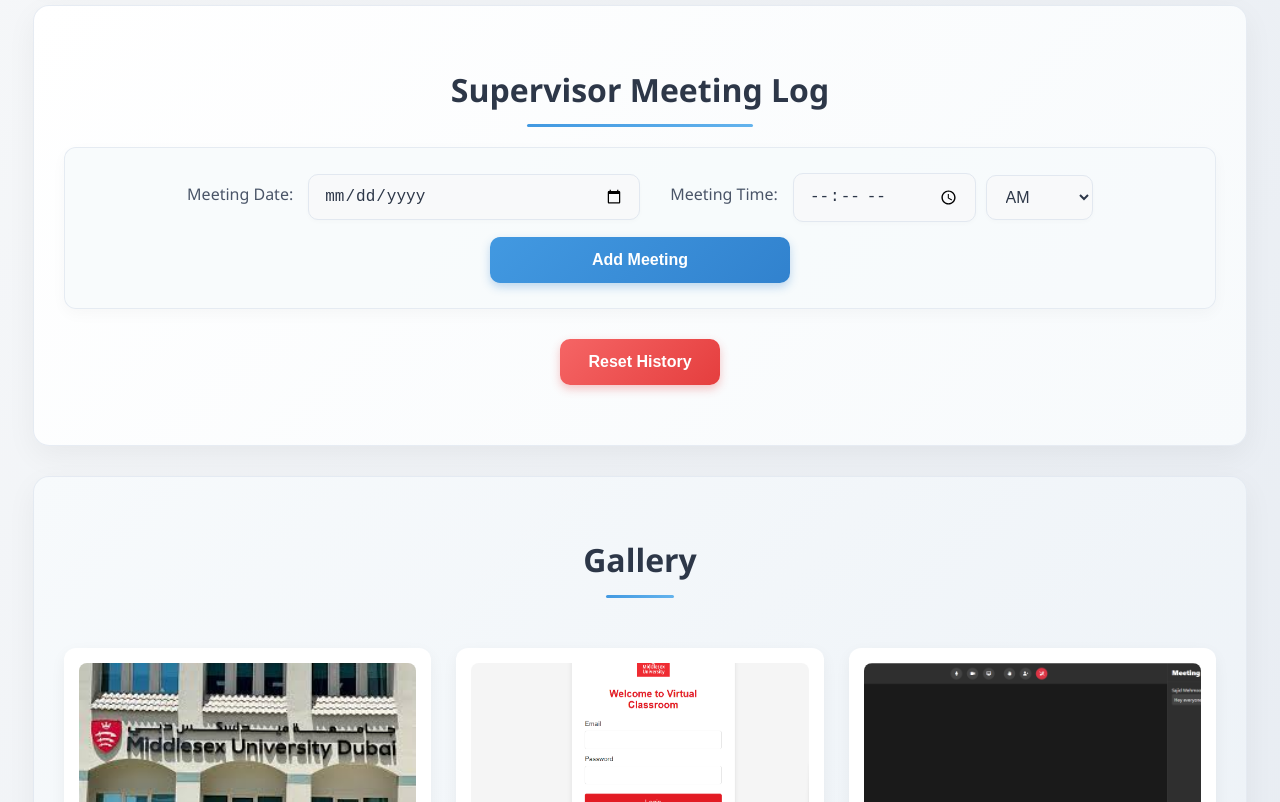
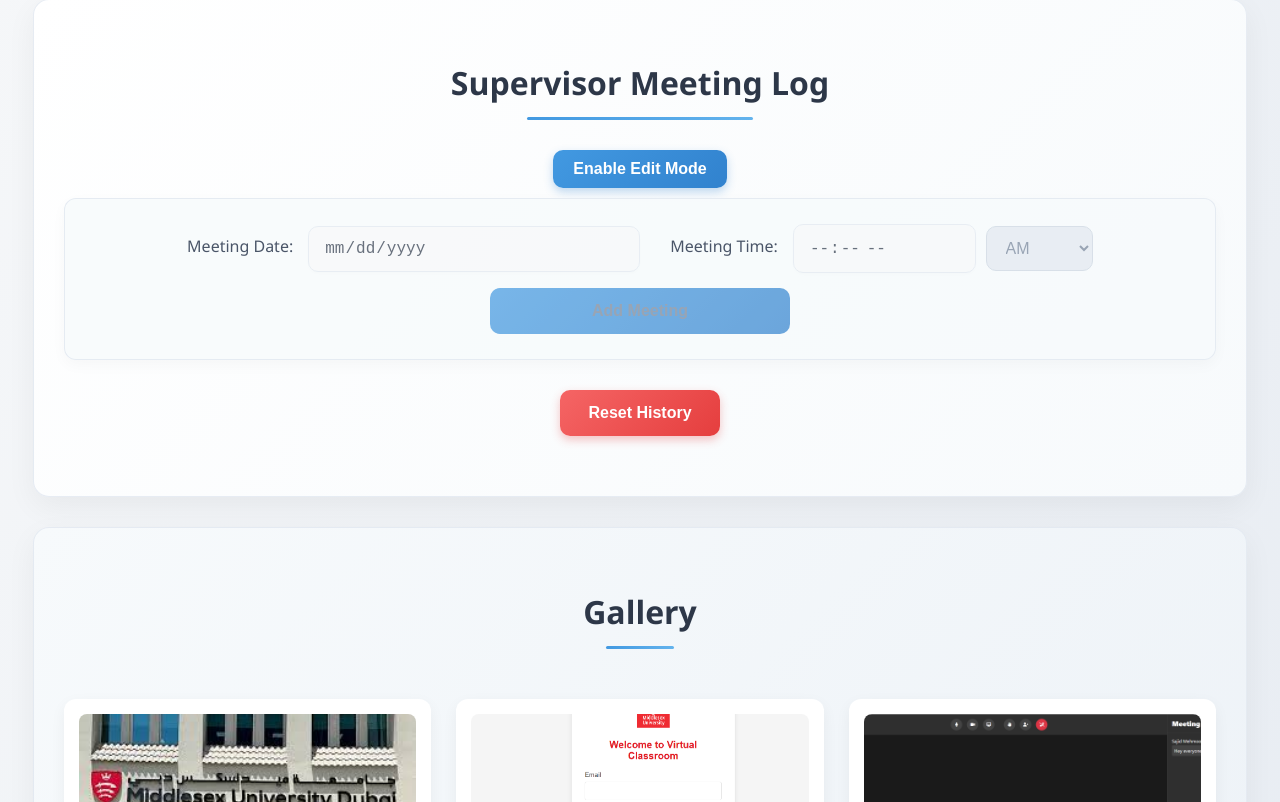
Before and after one commit to Sajidaitech/sajid, a plain HTML site: page index.html in a window 1280 px wide. Shown: the part 753-1555 px from the top of the page. Drawn offline with Linux system fonts and the light colour scheme.

Commit message:
Add files via upload

```diff
--- a/index.html
+++ b/index.html
@@ -17,13 +17,12 @@
         </div>
         <nav>
             <ul>
-                <h1>Sajid Mehmood</h1>
                 <li><a href="#about">About Me</a></li>
                 <li><a href="#blog">Weekly Blog</a></li>
                 <li><a href="#meetings">Supervisor Meetings</a></li>
                 <li><a href="#gallery">Gallery</a></li>
                 <li><a href="#project">Project Details</a></li>
-                <li><a href="#contact">Contact</a></li>
+                <li><a href="#contact-form">Contact</a></li> <!-- Updated href to match the section id -->
             </ul>
         </nav>
     </header>
@@ -55,20 +54,23 @@
     <section id="meetings">
         <h2>Supervisor Meeting Log</h2>
 
+        <!-- Edit Mode Button (Only for authorized users) -->
+        <button id="edit-mode-toggle">Enable Edit Mode</button>
+
         <div class="meeting-input">
             <label for="meeting-date">Meeting Date:</label>
-            <input type="date" id="meeting-date" required>
+            <input type="date" id="meeting-date" required disabled>
             <br>
             <label for="meeting-time">Meeting Time:</label>
             <div class="time-container">
-                <input type="time" id="meeting-time" required>
-                <select id="meeting-ampm">
+                <input type="time" id="meeting-time" required disabled>
+                <select id="meeting-ampm" disabled>
                     <option value="AM">AM</option>
                     <option value="PM">PM</option>
                 </select>
             </div>
 
-            <button onclick="addMeeting()">Add Meeting</button>
+            <button onclick="addMeeting()" id="add-meeting-button" disabled>Add Meeting</button>
         </div>
 
         <ul id="meeting-log"></ul>
@@ -119,7 +121,7 @@
         </ul>
     </section>
 
-    <section id="contact-form">
+    <section id="contact-form"> <!-- Ensure this id matches the href in the navigation link -->
         <div class="contact-form">
             <h2>Contact Me</h2>
             <form>
--- a/styles.css
+++ b/styles.css
@@ -155,6 +155,7 @@ section:hover {
 }
 
 /* Meeting Log Section with Modern UI */
+/* Supervisor Meeting Log Section */
 #meetings {
     padding: 30px;
     background: linear-gradient(135deg, #ffffff, #f7fafc);
@@ -268,6 +269,40 @@ section:hover {
 
 .meeting-input button:active {
     transform: translateY(-1px);
+}
+
+/* Style for disabled inputs and buttons */
+input:disabled,
+select:disabled,
+button:disabled {
+    opacity: 0.7;
+    cursor: not-allowed;
+    background-color: #e2e8f0;
+    color: #718096;
+    border-color: #cbd5e0;
+    box-shadow: none;
+}
+
+/* Edit Mode Button */
+#edit-mode-toggle {
+    display: block;
+    margin: 10px auto;
+    padding: 10px 20px;
+    background: linear-gradient(135deg, #4299e1, #3182ce);
+    color: white;
+    border: none;
+    border-radius: 10px;
+    font-size: 1rem;
+    font-weight: 600;
+    cursor: pointer;
+    transition: all 0.3s ease;
+    box-shadow: 0 4px 10px rgba(49, 130, 206, 0.3);
+}
+
+#edit-mode-toggle:hover {
+    background: linear-gradient(135deg, #3182ce, #2c5282);
+    transform: translateY(-3px);
+    box-shadow: 0 6px 15px rgba(49, 130, 206, 0.4);
 }
 
 #meeting-log {
```
Also changed, not shown: devolper mode.txt (added, +23 -0 lines).
